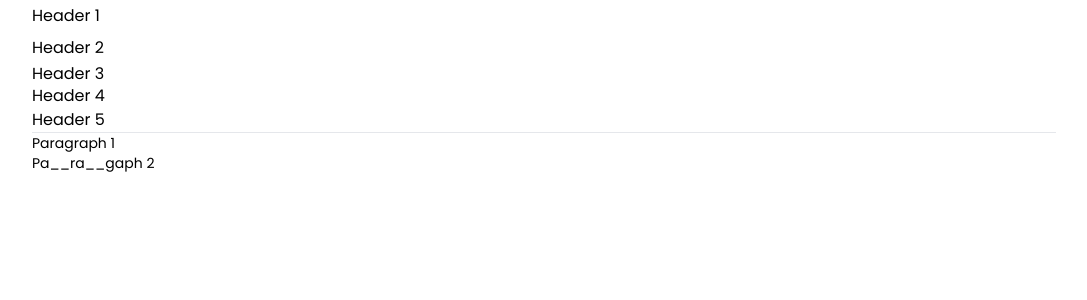
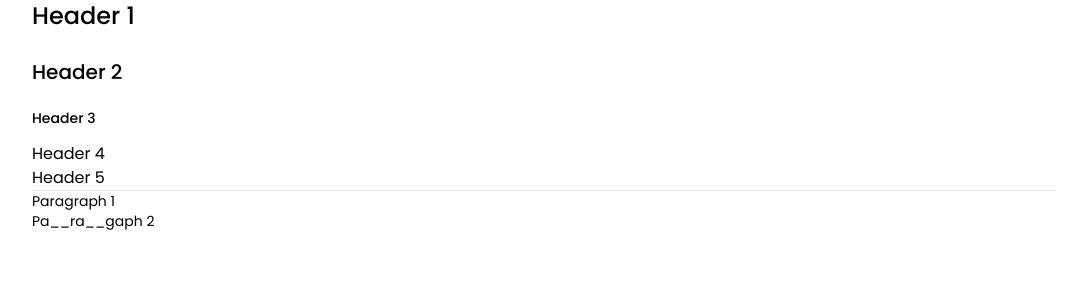
Before and after one commit to rilek/pages-test, a Jekyll site: the page built from index.md, in a window 1280 px wide. Shown: the top 300 px of the page, without its empty margins (96-1183 px from the left). Built offline with Jekyll 4.4.1, drawn with Linux system fonts in a browser that asks for light colours; our own code applies the rules of GitHub Pages for plain Markdown files.

Commit message:
Update style.css

```diff
--- a/assets/css/style.css
+++ b/assets/css/style.css
@@ -3,35 +3,35 @@ section {
   margin: 0 auto;
 }
 
-h1 {
+body h1 {
   font-size: 24px;
   line-height: 32px;
   font-weight: 500;
   margin-bottom: 1em;
 }
 
-h2 {
+body h2 {
   font-size: 20px;
   line-height: 32px;
   font-weight: 500;
   margin-bottom: 1em;
 }
 
-h3 {
+body h3 {
   font-size: 16px;
   line-height: 24px;
   font-weight: 500;
   margin-bottom: 1em;
 }
 
-h3 {
+body h3 {
   font-size: 14px;
   line-height: 20px;
   font-weight: 500;
   margin-bottom: 1em;
 }
 
-p {
+body p {
   font-size: 14px;
   line-height: 20px;
 }
```
